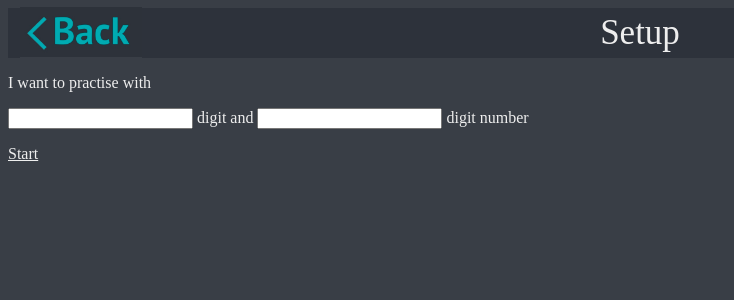
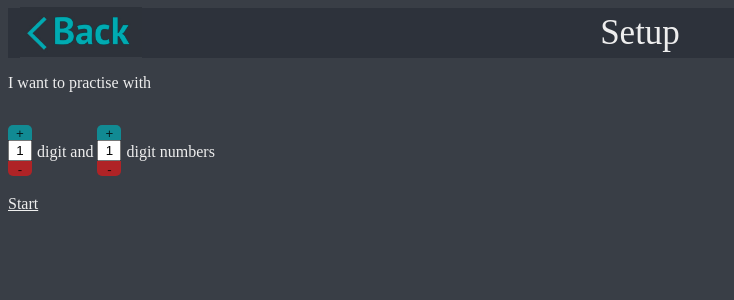
Before and after one commit to ViktorKuzmanov/Get-Numerate-App, a PHP site: page /setupGame.html in a window 1280 px wide. Shown: the top 300 px of the page, without its empty margins (0-734 px from the left). Run offline with PHP 8.4, Linux system fonts and the light colour scheme.

Commit message:
add 2 buttons with no functionality

```diff
--- a/css/setupGame.css
+++ b/css/setupGame.css
@@ -8,15 +8,9 @@ body {
 
 #navbar {
   height: 50px;
-  display: -webkit-box;
-  display: -ms-flexbox;
   display: flex;
-  -webkit-box-align: center;
-      -ms-flex-align: center;
-          align-items: center;
-  -webkit-box-pack: center;
-      -ms-flex-pack: center;
-          justify-content: center;
+  align-items: center;
+  justify-content: center;
   background-color: #2d323b;
 }
 
@@ -36,6 +30,46 @@ body {
   height: 30px;
 }
 
+.header span:nth-child(2) {
+  display: inline-block;
+  width: 25px;
+  position: relative;
+  top: 17px;
+}
+
+.header span:nth-child(3) {
+  display: inline-block;
+  width: 25px;
+  position: relative;
+  top: 17px;
+}
+
+.header input {
+  width: 24px;
+  box-sizing: border-box;
+  display: block;
+  text-align: center;
+  color: black;
+}
+
+.header button {
+  width: 24px;
+  height: 15px;
+  display: block;
+  border: none;
+  color: rgba(0, 0, 0, 0.801);
+}
+
+.header #subtractButton {
+  border-radius: 0 0 5px 5px;
+  background-color: #ff101098;
+}
+
+.header #addButton {
+  border-radius: 5px 5px 0 0;
+  background-color: #00acb5b2;
+}
+
 @media only screen and (min-width: 768px) {
   #navbar label {
     font-size: 35px;
--- a/scss/setupGame.scss
+++ b/scss/setupGame.scss
@@ -12,6 +12,47 @@ body {
     @include navBarStyle;
 }
 
+.header {
+    span:nth-child(2) {
+        display: inline-block;
+        width: 25px;
+        position: relative;
+        top: 17px;
+    }
+
+    span:nth-child(3) {
+        display: inline-block;
+        width: 25px;
+        position: relative;
+        top: 17px;
+    }
+    input {
+        width: 24px;
+        box-sizing: border-box;
+        display: block;
+        text-align: center;
+        color: black;
+    }
+
+    button {
+        width: 24px;
+        height: 15px;
+        display: block;
+        border: none;
+        color: rgba(0, 0, 0, 0.801);
+    }
+
+    #subtractButton {
+        border-radius: 0 0 5px 5px;
+        background-color: #ff101098;
+    }
+
+    #addButton {
+        border-radius: 5px 5px 0 0;
+        background-color: #00acb5b2;
+    }
+}
+
 @media only screen and (min-width: 768px) {
     #navbar {
         label {
--- a/setupGame.html
+++ b/setupGame.html
@@ -12,9 +12,26 @@
 			<button id="backButton" onclick="goBack()"><img src="./assets/goBack.jpg" alt="buton image" /></button>
 			<label>Setup</label>
 		</div>
-		<p>I want to practise <span id="operationName"></span> with</p>
-		<input type="number" id="firstNumDigit" /> digit and <input type="number" id="secondNumDigit" /> digit number
-		<p><a href="game.html" onclick="saveDigitsInStorage()">Start</a></p>
+		<div class="flexContainer">
+			<div class="header">
+				<p>I want to practise <span id="operationName"></span> with</p>
+				<span>
+					<button id="addButton" onclick="digitButtonTapped('firstNumDigit','+')">+</button>
+					<input id="firstNumDigit" type="text" value="1" />
+					<button id="subtractButton" onclick="digitButtonTapped('firstNumDigit', '-')">-</button>
+				</span>
+				digit and
+				<span>
+					<button id="addButton" onclick="digitButtonTapped('firstNumDigit','+')">+</button>
+					<input id="secondNumDigit" type="text" value="1" />
+					<button id="subtractButton" onclick="digitButtonTapped('firstNumDigit', '-')">-</button>
+				</span>
+				digit numbers
+			</div>
+			<br />
+			<p><a href="game.html" onclick="saveDigitsInStorage()">Start</a></p>
+		</div>
+
 		<script>
 			function saveDigitsInStorage() {
 				const keyForObject = localStorage.getItem("currentOperation") + "Digits";
```
Also changed, not shown: 1 other file.
